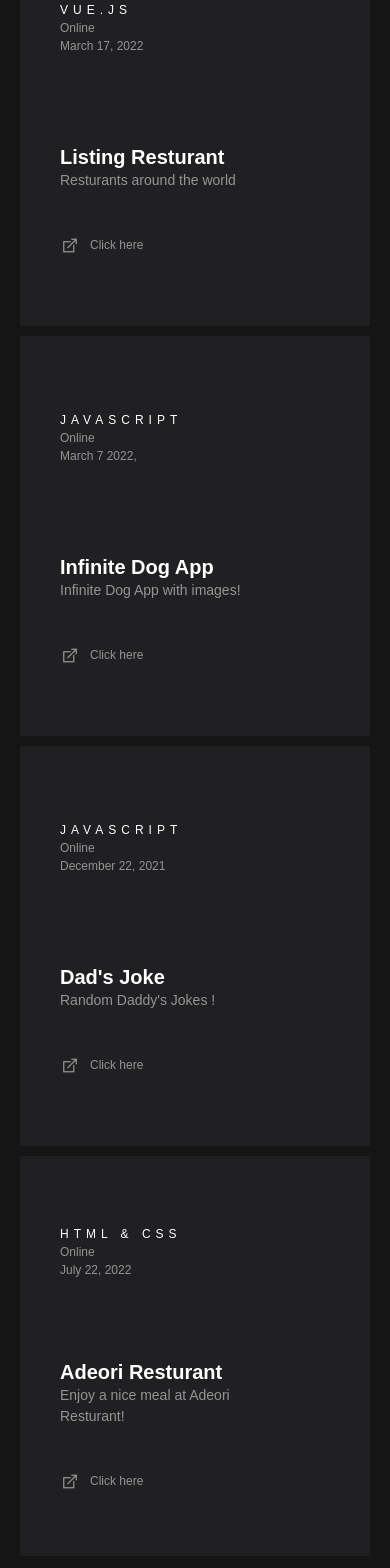
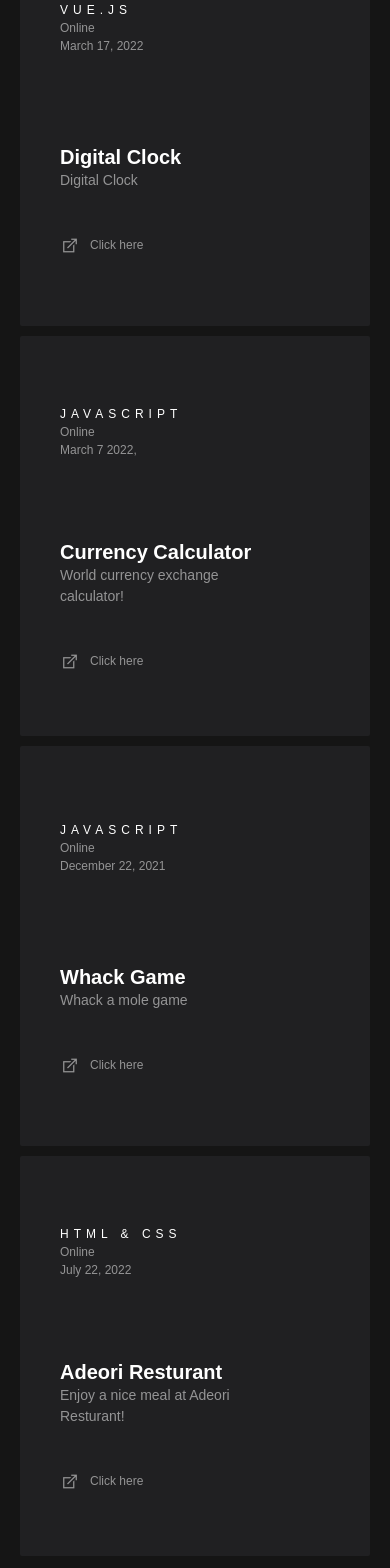
Before and after one commit to femigabriel/my-website, a Vue app: page / in a window 390 px wide. Shown: the part 2480-4048 px from the top of the page. Built offline with nearby package versions, Linux system fonts and the light colour scheme; a web font is replaced by a local one.

Commit message:
responsive designs added

```diff
--- a/src/components/ProjectGrid.vue
+++ b/src/components/ProjectGrid.vue
@@ -65,9 +65,9 @@ export default {
           date: "March 17, 2022",
           status: "Online",
           framework: "VUE.JS ",
-          title: "Listing Resturant ",
-          description: "Resturants around the world",
-          url: "https://loving-shaw-867970.netlify.app/",
+          title: "Digital Clock",
+          description: "Digital Clock",
+          url: "https://friendly-fermat-83201f.netlify.app/",
           video: "Click here",
           slides: "Slides",
         },
@@ -75,9 +75,9 @@ export default {
           date: "March 7 2022, ",
           status: "Online",
           framework: "JAVASCRIPT",
-          title: "Infinite Dog App",
-          description: "Infinite Dog App with images!",
-          url: "https://infinitedogapp.netlify.app",
+          title: "Currency Calculator",
+          description: "World currency exchange calculator!",
+          url: "https://confident-hawking-810c06.netlify.app/",
           video: "Click here",
           slides: "Slides",
         },
@@ -85,9 +85,9 @@ export default {
           date: "December 22, 2021",
           status: "Online",
           framework: "JAVASCRIPT",
-          title: "Dad's Joke ",
-          description: "Random Daddy's Jokes !",
-          url: "https://practical-mclean-b935e5.netlify.app",
+          title: "Whack Game ",
+          description: "Whack a mole game",
+          url: "https://compassionate-mestorf-c92499.netlify.app/",
           video: "Click here",
           slides: "Slides",
         },
--- a/src/components/SocialFooter.vue
+++ b/src/components/SocialFooter.vue
@@ -51,7 +51,7 @@ li {
   flex-direction: column;
   text-align: center;
   justify-content: center;
-  padding: ;
+
 }
 .socials a {
   /*  */
```
